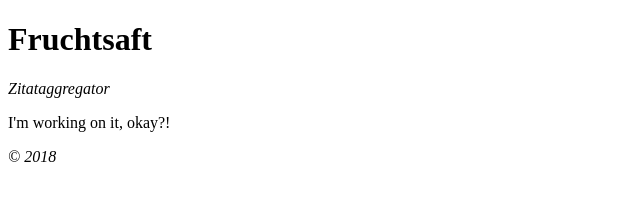
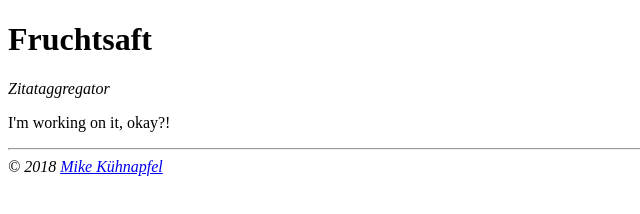
Before and after one commit to FruchtsaftQuotes/fruchtsaftquotes.github.io, a plain HTML site: page index.html in a window 1280 px wide. Shown: the whole page, without its empty margins (0-640 px from the left). Drawn offline with Linux system fonts and the light colour scheme.

Commit message:
Update index.html

```diff
--- a/index.html
+++ b/index.html
@@ -14,7 +14,8 @@
     <p>I'm working on it, okay?!</p>
   </main>
   <footer>
-    <address>&copy; 2018 <a href="mailto:veyxos@gmail.com" title="Mike Kühnapfel" rel="author"></address>
+    <hr>
+    <address>&copy; 2018 <a href="mailto:veyxos@gmail.com" rel="author">Mike Kühnapfel</a></address>
   </footer>
 </body>
 </html>
```
